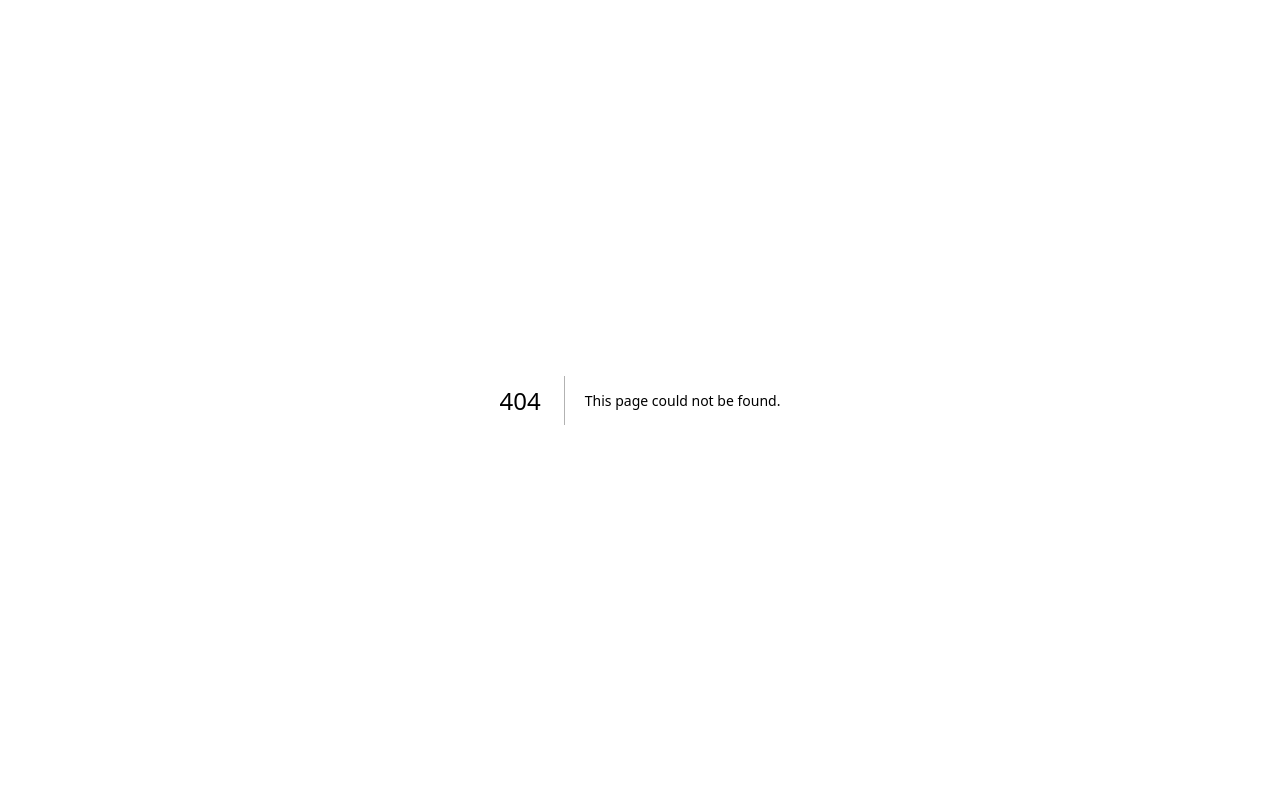
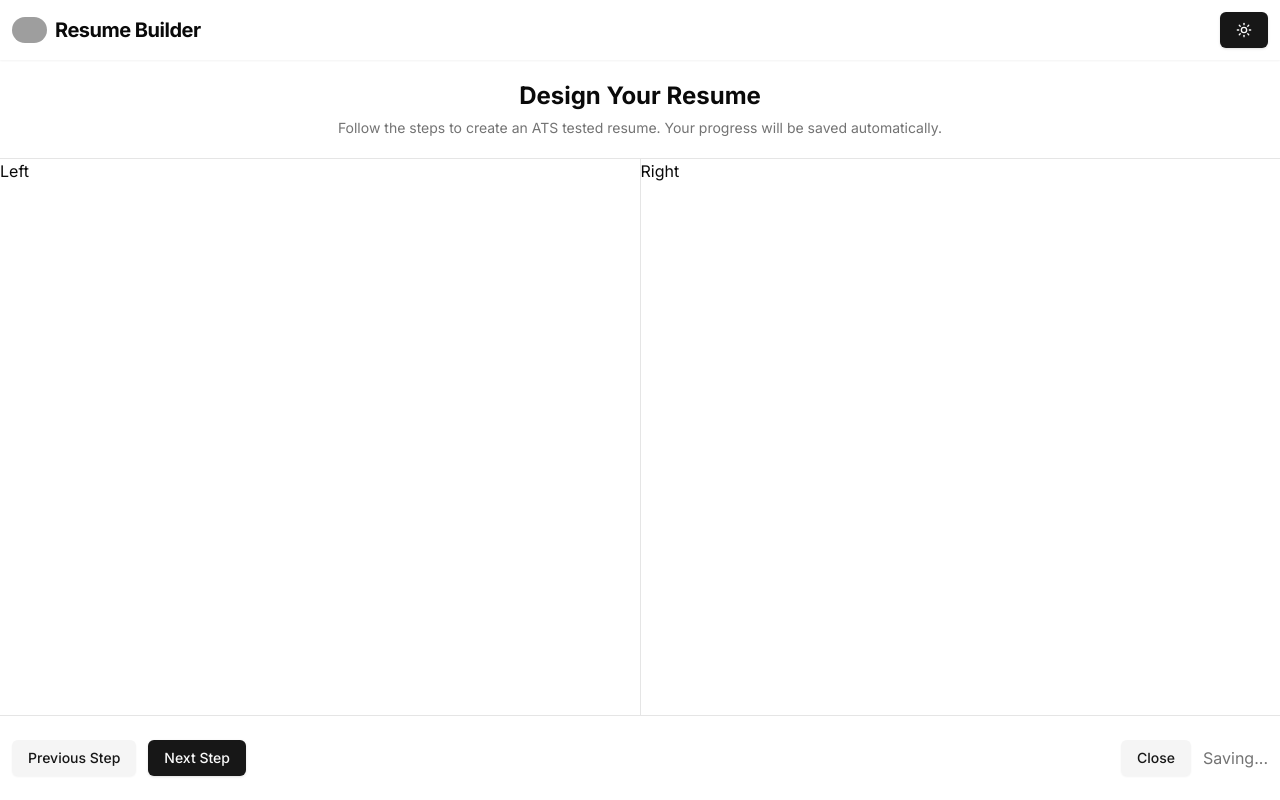
Before and after one commit to AbdullahSharif/resume-builder, a Next.js app: page /editor in a window 1280 px wide. Before the commit this address had no page. Built offline with nearby package versions, Linux system fonts and the light colour scheme; grey boxes are pictures that could not be loaded.

Commit message:
added the main editor layout

```diff
--- /dev/null
+++ b/src/app/(main)/editor/ResumeEditor.tsx
@@ -0,0 +1,39 @@
+import { Button } from "@/components/ui/button";
+import Link from "next/link";
+
+export default function ResumeEditor() {
+  return (
+    <div className="flex grow flex-col">
+      <header className="space-y-1.5 border-b px-3 py-5 text-center">
+        <h1 className="text-2xl font-bold">Design Your Resume</h1>
+        <p className="text-sm text-muted-foreground">
+          Follow the steps to create an ATS tested resume. Your progress will be
+          saved automatically.
+        </p>
+      </header>
+      {/* Doesn't matter what the zoom level is, the main editor portion will take up the full height of the screen */}
+      <main className="relative grow">
+        <div className="absolute bottom-0 top-0 flex w-full">
+          <div className="w-full md:w-1/2">Left</div>
+          <div className="grow md:border-r" />
+          <div className="hidden w-1/2 md:flex">Right</div>
+        </div>
+      </main>
+      <footer className="w-full border-t px-3 py-6">
+        <div className="mx-auto flex max-w-7xl flex-wrap justify-between gap-3">
+          <div className="flex items-center gap-3">
+            {/* buttons for going to the previous and next steps. */}
+            <Button variant={"secondary"}>Previous Step</Button>
+            <Button>Next Step</Button>
+          </div>
+          <div className="flex items-center gap-3">
+            <Button variant={"secondary"} asChild>
+              <Link href={"/resumes"}>Close</Link>
+            </Button>
+            <p className="text-muted-foreground">Saving...</p>
+          </div>
+        </div>
+      </footer>
+    </div>
+  );
+}
--- /dev/null
+++ b/src/app/(main)/editor/page.tsx
@@ -0,0 +1,10 @@
+import { Metadata } from "next";
+import ResumeEditor from "./ResumeEditor";
+
+export const metadata: Metadata = {
+  title: "Design Your Resume",
+};
+
+export default function Page() {
+  return <ResumeEditor />;
+}
--- a/src/app/(main)/layout.tsx
+++ b/src/app/(main)/layout.tsx
@@ -1,7 +1,7 @@
 import Navbar from "./navbar";
 export default function Layout({ children }: { children: React.ReactNode }) {
   return (
-    <div>
+    <div className="flex min-h-screen flex-col">
       <Navbar />
       {children}
     </div>
--- a/src/app/(main)/resumes/page.tsx
+++ b/src/app/(main)/resumes/page.tsx
@@ -1,3 +1,21 @@
+import { Button } from "@/components/ui/button";
+import { PlusSquare } from "lucide-react";
+import { Metadata } from "next";
+import Link from "next/link";
+
+export const metadata: Metadata = {
+  title: "Your Resumes",
+};
+
 export default function Page() {
-  return <main>Your resumes will appear here</main>;
+  return (
+    <div className="mx-auto w-full max-w-7xl space-y-6 px-3 py-6">
+      <Button asChild className="mx-auto flex w-fit gap-2">
+        <Link href={"/editor"}>
+          <PlusSquare size={5} />
+          Add resume
+        </Link>
+      </Button>
+    </div>
+  );
 }
```
